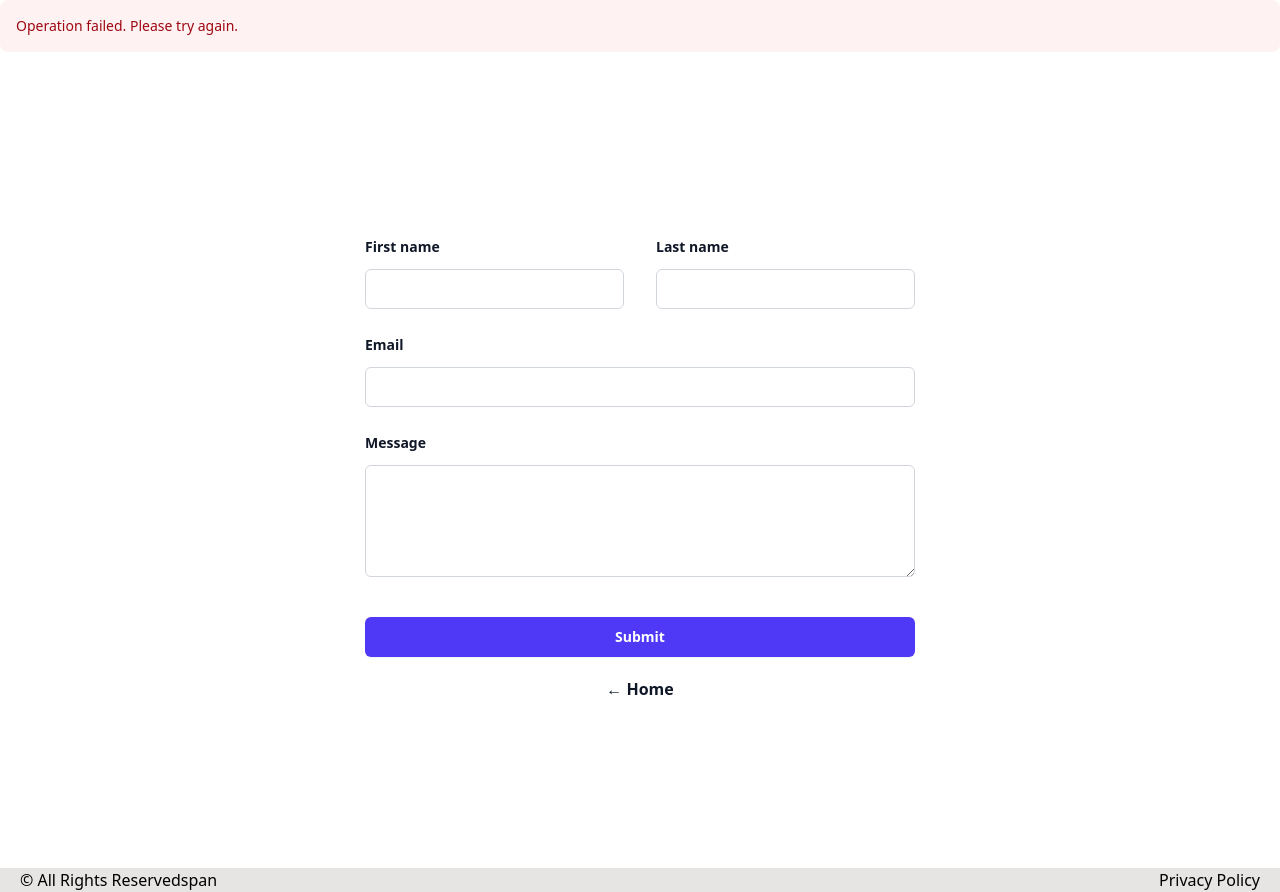
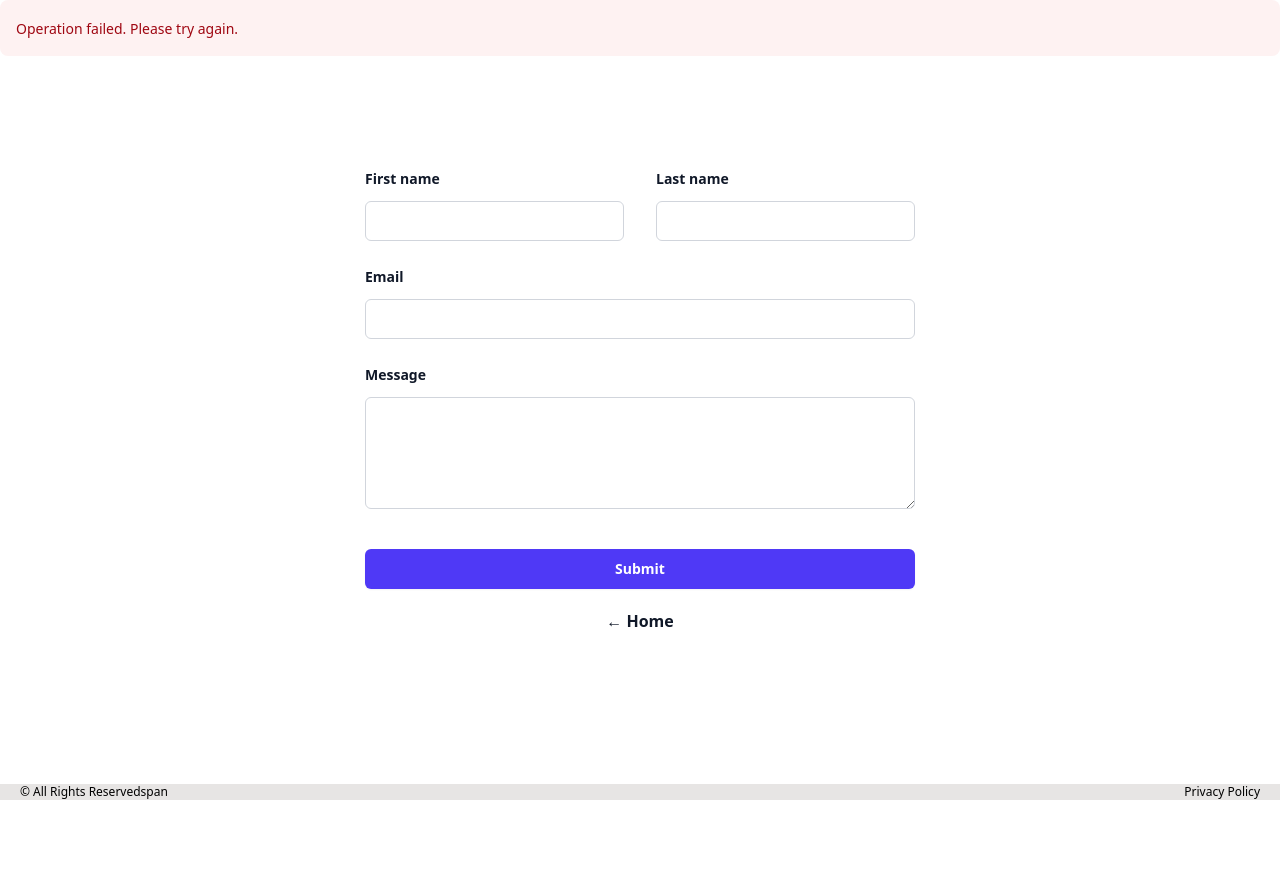
Before and after one commit to yuitof/yuitof, a React (Vite) app in the folder client/: page /contact in a window 1280 px wide. Both pictures are taken after typing "Sample", "Sample", "name@example.com", "Sample" into the empty fields and a click on the button "Submit". After the commit the page ends 800 px from the top, so only its background shows below. Built offline with nearby package versions, Linux system fonts and the light colour scheme; no server answers.

Commit message:
Improve the css of alerts

```diff
--- a/client/src/components/Bio.jsx
+++ b/client/src/components/Bio.jsx
@@ -5,8 +5,8 @@ export default function Bio({state}) {
     let alert = <></>;
 
     if (state.value == "fulfilled") {
-        alert =  <div className="p-4 mb-4 text-sm text-green-800 rounded-lg bg-green-50 dark:bg-gray-800 dark:text-green-400" role="alert">
-                    <span className="font-medium">Your form has been submitted successfully!🥳</span>
+        alert =  <div className="p-4 mb-4 text-green-800 rounded-lg bg-green-50 dark:bg-gray-800 dark:text-green-400 fixed top-0 left-0 right-0" role="alert">
+                    <span className="font-medium text-sm block sm:inline">Your form has been submitted successfully!</span> <span className="text-xs block sm:inline">We’ve sent you a confirmation email. Please check your inbox.</span>
                 </div>
     }
 
--- a/client/src/components/ContactForm.jsx
+++ b/client/src/components/ContactForm.jsx
@@ -60,8 +60,8 @@ export default function ContactForm({state}) {
     let alert = <></>
 
     if (state.value == "rejected") {
-        alert =  <div className="p-4 mb-4 text-sm text-red-800 rounded-lg bg-red-50 dark:bg-gray-800 dark:text-red-400" role="alert">
-                    <span className="font-medium">Operation failed. Please try again.</span>
+        alert =  <div className="p-4 mb-4 text-red-800 rounded-lg bg-red-50 dark:bg-gray-800 dark:text-red-400 fixed top-0 left-0 right-0" role="alert">
+                    <span className="font-medium text-sm block sm:inline">Operation failed. Please try again.</span>
                 </div>
     };
 
--- a/client/src/components/Footer.jsx
+++ b/client/src/components/Footer.jsx
@@ -1,6 +1,6 @@
 export default function Footer() {
     return (
-        <footer className="flex justify-between bg-stone-200 px-5">
+        <footer className="flex justify-between bg-stone-200 px-5 fixed bottom-0 left-0 right-0 text-xs">
             <span>&copy; All Rights Reservedspan</span>
             <a href="/privacy_policy.html">Privacy Policy</a>
         </footer>
```
